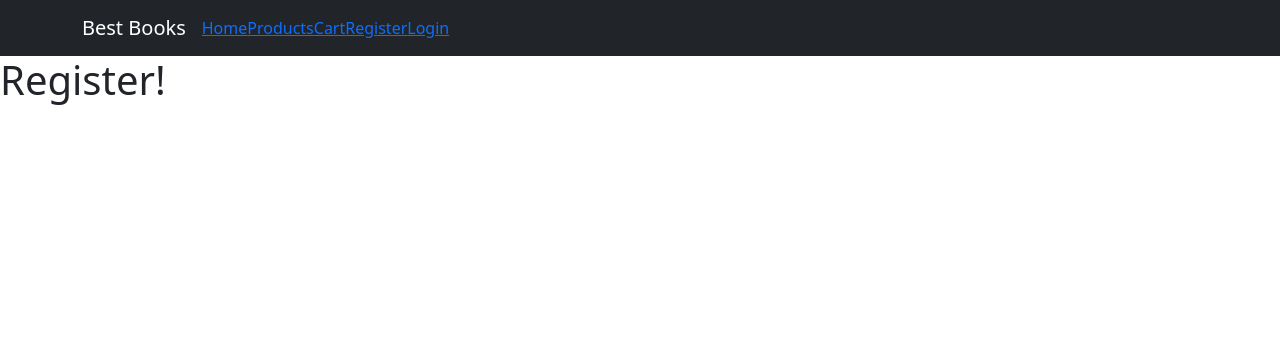
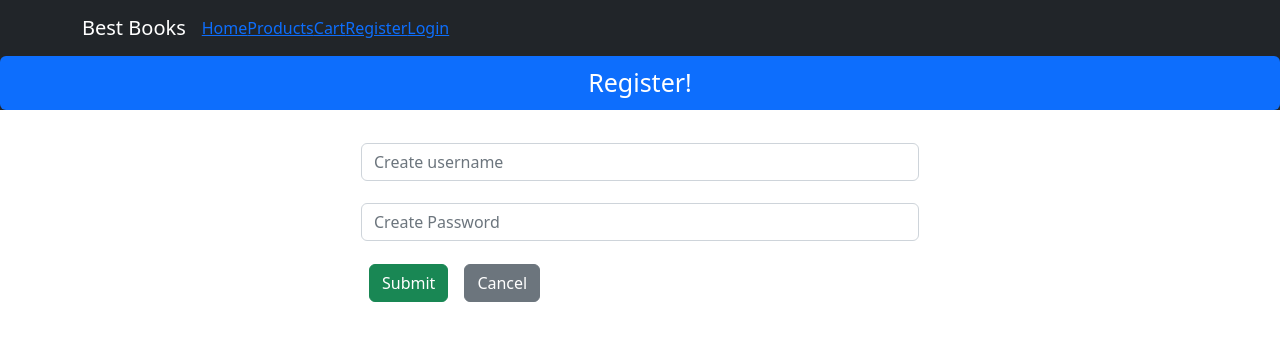
Before and after one commit to ljurecki/graceshopper, a React (Create React App) app: page /register in a window 1280 px wide. Shown: the top 340 px of the page. Built offline with nearby package versions, Linux system fonts and the light colour scheme.

Commit message:
Register complete; will not navigate

```diff
--- a/api/usersRouter.js
+++ b/api/usersRouter.js
@@ -8,6 +8,7 @@ const {
   getUser,
   getAllProductsByUser
 } = require('../db/')
+const { requireUser } = require('./utilities');
 
 const {
   UserDoesNotExistError,
--- a/src/App.js
+++ b/src/App.js
@@ -62,15 +62,15 @@ import {
             />
             <Route
               path='/products'
-              element={<Products /*user={user} jwt={jwt} isLoggedIn={isLoggedIn}*/ />}
+              element={<Products user={user} jwt={jwt} isLoggedIn={isLoggedIn} />}
             />
             <Route
               path='/register'
-              element={<Register /*navigate={navigate}*/ />}
+              element={<Register navigate={navigate} />}
             />
             <Route
               path='/login'
-              element={<Login /*setJwt={setJwt} navigate={navigate}*/ />}
+              element={<Login setJwt={setJwt} navigate={navigate} />}
             />
           </Routes>
         </Container>
--- a/src/components/RegisterForm.js
+++ b/src/components/RegisterForm.js
@@ -1,83 +1,165 @@
-import React, {useState} from 'react';
-import { Navigate } from 'react-router-dom';
-import { registerUser } from '../api';
-import swal from 'sweetalert';
+import React, { useState } from 'react';
+import { register } from '../api';
+import { Form, Button, Alert } from 'react-bootstrap';
 
-const Register = ({ setToken, navigate }) => {
-    //props.setToken
-    // const {setToken} = props
-const [username, setUsername] = useState('');
-const [password, setPassword] = useState('');
-const [confirmPassword, setConfirmPassword] = useState('');
+const RegisterForm = ({ navigate }) => {
+  const [username, setUsername] = useState('');
+  const [password, setPassword] = useState('');
+  const [errorMessage, setErrorMessage] = useState('');
+  const [successMessage, setSuccessMessage] = useState('');
 
-let loginForm = document.getElementById('loginForm')
-let errorMessage = document.getElementById('errorMessage')
+  const registerUser = async () => {
+    const results = await register(username, password);
+    if (!results.error) {
+      setSuccessMessage('Welcome to Best Books!');
+      setErrorMessage('');
+      setTimeout(() => {
+        navigate('/login');
+      }, 3000);
+    } else {
+      console.error(results.error);
+      setErrorMessage(results.error);
+    }
+  };
 
-const handleSubmit = async() => {
-    const results = await registerUser(username, password);
+  return (
+    <Form
+      id='forms'
+      onSubmit={event => {
+        event.preventDefault();
+        registerUser();
+      }}>
+      <Form.Group className='mb-3' style={{ margin: '3% 25% 0px 25%' }}>
+        <Form.Control
+          placeholder='Create username'
+          onChange={e => {
+            setUsername(e.target.value);
+          }}
+        />
+      </Form.Group>
 
-    if (password !== confirmPassword) {
-        swal('Passwords do not match! Try again!', '', "error")
-        return null;
-    }
+      <Form.Group className='mb-3' style={{ margin: '2% 25% 0px 25%' }}>
+        <Form.Control
+          type='password'
+          placeholder='Create Password'
+          minLength={8}
+          onChange={e => {
+            setPassword(e.target.value);
+          }}
+        />
+      </Form.Group>
+      <Form.Group style={{ margin: '2% 25% 0px 25%' }}>
+        <Button
+          variant='success'
+          type='submit'
+          className='mx-2 justify-self-end'>
+          Submit
+        </Button>
+        <Button
+          variant='secondary'
+          className='mx-2 justify-self-end'
+          onClick={() => navigate('/login')}>
+          Cancel
+        </Button>
+        {errorMessage && (
+          <Alert variant='danger' className='mt-3'>
+            {errorMessage}
+          </Alert>
+        )}
+        {successMessage && (
+          <Alert variant='success' className='mt-3'>
+            {successMessage}
+          </Alert>
+        )}
+      </Form.Group>
+    </Form>
+  );
+};
 
-    if (results.token) {
-        setToken(results.token)
-        swal('Your account has been successfully created!', 'Username: ' + username, "success")
-        console.log(results.message);
-        window.localStorage.setItem('token', results.token);
-        navigate('/home');
-    } else {
-        console.log(results.error)
-        loginForm.style.animation = 'shake .5s'
-        document.getElementsByName('username')[0].value = ''
-        document.getElementsByName('password')[0].value = ''
-        document.getElementsByName('confirmPassword')[0].value = ''
-        swal('There was an error creating your account:', results.error, "error")
-        errorMessage.innerText = results.error
-    }
-}
+export default RegisterForm;
 
-    return (
-        <div className='loginForm' id='loginForm'>
-            <form className='registerForm' onSubmit={(event) => {
-                event.preventDefault();
-                handleSubmit();
-            }
-            }>
-                <div className='inputDiv'>
-                    <label className='inputLabel'>Create Username</label>
-                    <input
-                        className='userorpass'
-                        name='username'
-                        type='text'
-                        autoFocus
-                        onChange={(event) => setUsername(event.target.value)}
-                    />
-                </div>
-                <div className='inputDiv'>
-                    <label className='inputLabel'>Create Password</label>
-                    <input
-                        className='userorpass'
-                        name='password'
-                        type='password'
-                        onChange={(event) => setPassword(event.target.value)}
-                    />
-                </div>
-                <div className='inputDiv'>
-                    <label className='inputLabel'>Confirm Password</label>
-                    <input
-                        className='userorpass'
-                        name='confirmPassword'
-                        type='password'
-                        onChange={(event) => setConfirmPassword(event.target.value)}
-                    />
-                </div>
-                <button className='submit' type='submit'>Register</button>
-                <p id='errorMessage'></p>
-            </form>
-        </div>
-    )
-}
 
-export default Register;
+// import React, {useState} from 'react';
+// import { Navigate } from 'react-router-dom';
+// import { register } from '../api';
+// import { Form, Button, Alert } from 'react-bootstrap';
+// // import swal from 'sweetalert';
+
+// const Register = ({ setToken, navigate }) => {
+//     //props.setToken
+//     // const {setToken} = props
+// const [username, setUsername] = useState('');
+// const [password, setPassword] = useState('');
+// const [confirmPassword, setConfirmPassword] = useState('');
+
+// let loginForm = document.getElementById('registerForm')
+// let errorMessage = document.getElementById('errorMessage')
+
+// const handleSubmit = async() => {
+//     const results = await register(username, password);
+
+//     if (password !== confirmPassword) {
+//         alert('Passwords do not match! Try again!', '', "error")
+//         return null;
+//     }
+
+//     if (results.token) {
+//         setToken(results.token)
+//         alert('Your account has been successfully created!', 'Username: ' + username, "success")
+//         console.log(results.message);
+//         window.localStorage.setItem('token', results.token);
+//         navigate('/home');
+//     } else {
+//         console.log(results.error)
+//         loginForm.style.animation = 'shake .5s'
+//         document.getElementsByName('username')[0].value = ''
+//         document.getElementsByName('password')[0].value = ''
+//         document.getElementsByName('confirmPassword')[0].value = ''
+//         alert('There was an error creating your account:', results.error, "error")
+//         errorMessage.innerText = results.error
+//     }
+// }
+
+//     return (
+//         <div className='loginForm' id='loginForm'>
+//             <form className='registerForm' onSubmit={(event) => {
+//                 event.preventDefault();
+//                 handleSubmit();
+//             }
+//             }>
+//                 <div className='inputDiv'>
+//                     <label className='inputLabel'>Create Username</label>
+//                     <input
+//                         className='userorpass'
+//                         name='username'
+//                         type='text'
+//                         autoFocus
+//                         onChange={(event) => setUsername(event.target.value)}
+//                     />
+//                 </div>
+//                 <div className='inputDiv'>
+//                     <label className='inputLabel'>Create Password</label>
+//                     <input
+//                         className='userorpass'
+//                         name='password'
+//                         type='password'
+//                         onChange={(event) => setPassword(event.target.value)}
+//                     />
+//                 </div>
+//                 <div className='inputDiv'>
+//                     <label className='inputLabel'>Confirm Password</label>
+//                     <input
+//                         className='userorpass'
+//                         name='confirmPassword'
+//                         type='password'
+//                         onChange={(event) => setConfirmPassword(event.target.value)}
+//                     />
+//                 </div>
+//                 <button className='submit' type='submit'>Register</button>
+//                 <p id='errorMessage'></p>
+//             </form>
+//         </div>
+//     )
+// }
+
+// export default Register;
--- a/src/components/index.js
+++ b/src/components/index.js
@@ -2,3 +2,5 @@ export { default as Navbar } from "./NavBar"
 // export { default as Cart } from "./Cart"
 export { default as CreateProduct} from "./CreateProduct"
 export { default as EditProduct} from "./EditProduct"
+export { default as LoginForm } from "./LoginForm"
+export { default as RegisterForm } from "./RegisterForm"
--- a/src/pages/Home.js
+++ b/src/pages/Home.js
@@ -1,15 +1,21 @@
 import React from 'react';
+import { Container, Row, Col } from 'react-bootstrap';
 
 const Home = () => {
+
     return (
-        <>
-            <div id="title">
-                <h1>
-                    Shop Until You Drop!
-                </h1>
-            </div>
-        </>
+      <>
+        <div >
+          <h1 style={{
+            fontSize: "48px",
+            textAlign: "center",
+            padding: "3%",
+            color: "#9B9D9E"
+          }} >
+            Enjoy the Best Books!</h1>
+        </div>
+      </>
     )
-};
+  };
 
-export default Home;
+  export default Home;
--- a/src/pages/Products.js
+++ b/src/pages/Products.js
@@ -1,11 +1,11 @@
 import React, { useState, useEffect } from 'react';
 import { getAllProducts } from '../api';
 import { Card, ListGroup, Tab, Tabs } from 'react-bootstrap';
-// import { Link } from 'react-router-dom';
+import { Link } from 'react-router-dom';
 
 const Products = () => {
   const [productsToDisplay, setProductsToDisplay] = useState([]);
-//   const [showModal, setShowModal] = useState(false);
+  const [showModal, setShowModal] = useState(false);
 
   async function allProducts() {
     setProductsToDisplay(await getAllProducts());
--- a/src/pages/Register.js
+++ b/src/pages/Register.js
@@ -1,15 +1,22 @@
 import React from 'react';
+import { Container, Tabs, Tab } from 'react-bootstrap';
+import { RegisterForm } from '../components';
 
-const Register = () => {
-    return (
-        <>
-            <div id="title">
-                <h1>
-                   Register!
-                </h1>
-            </div>
-        </>
-    )
+const Register = ({ navigate }) => {
+  return (
+    <>
+      <Tabs
+        justify='true'
+        variant='pills'
+        className='bg-dark'
+        style={{ fontSize: '25px' }}>
+        <Tab eventKey="Register" title="Register!"></Tab>
+      </Tabs>
+    <Container>
+      <RegisterForm navigate={navigate} />
+    </Container>
+    </>
+  );
 };
 
 export default Register;
```
Also changed, not shown: 7 other files (tests, documents, lock files or other folders).
